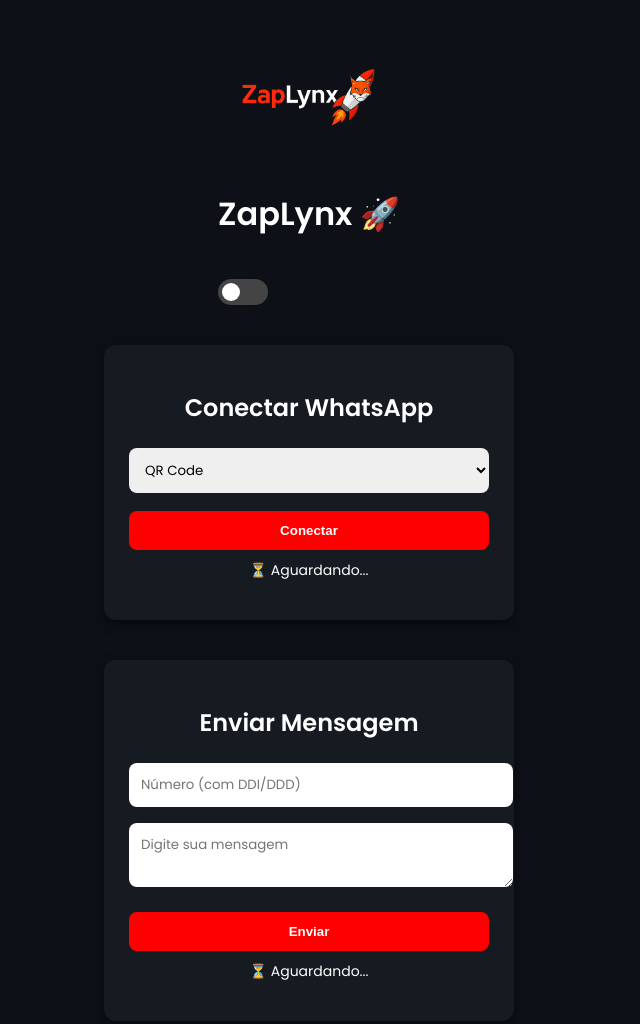
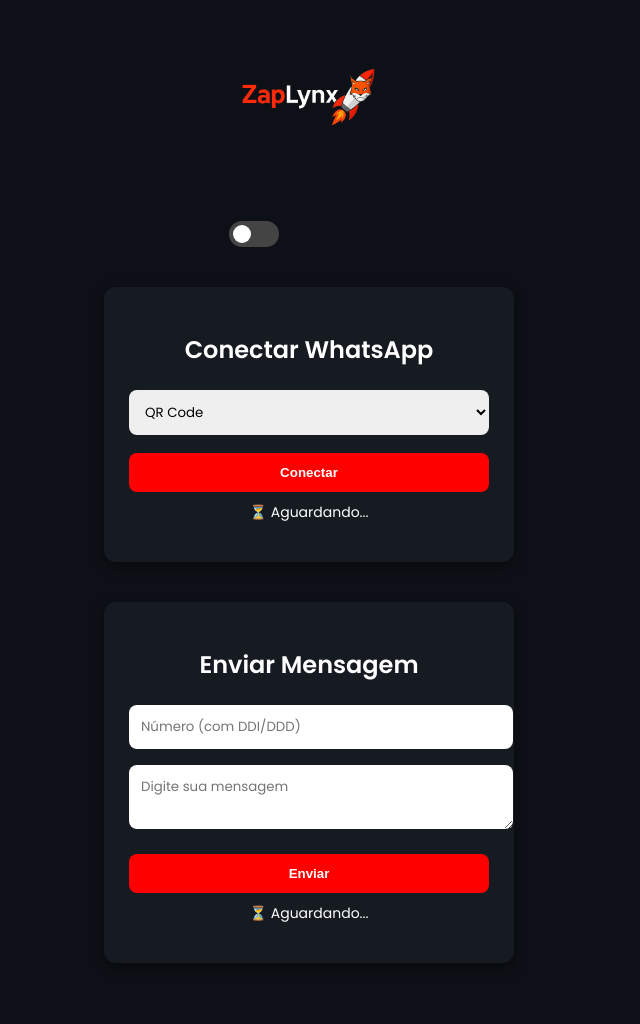
Before and after one commit to sacnutrividaretinox-ui/ZapLynx, a website: page public/index.html in a window 1280 px wide. Shown: the whole page, without its empty margins (331-971 px from the left). After the commit the page ends 983 px from the top, so only its background shows below. Drawn offline with Linux system fonts and the light colour scheme.

Commit message:
Atualiza front-end (index.html e styles.css) e ajustes do QR Code

```diff
--- a/public/index.html
+++ b/public/index.html
@@ -8,10 +8,9 @@
   <link href="https://fonts.googleapis.com/css2?family=Poppins:wght@400;600&display=swap" rel="stylesheet">
 </head>
 <body>
-  <!-- Logo -->
+  <!-- Header só com a logo -->
   <div class="header">
     <img src="logo.png" alt="ZapLynx Logo" class="logo">
-    <h1>ZapLynx 🚀</h1>
     <div class="theme-switch">
       <input type="checkbox" id="toggleTheme">
       <label for="toggleTheme"></label>
```
